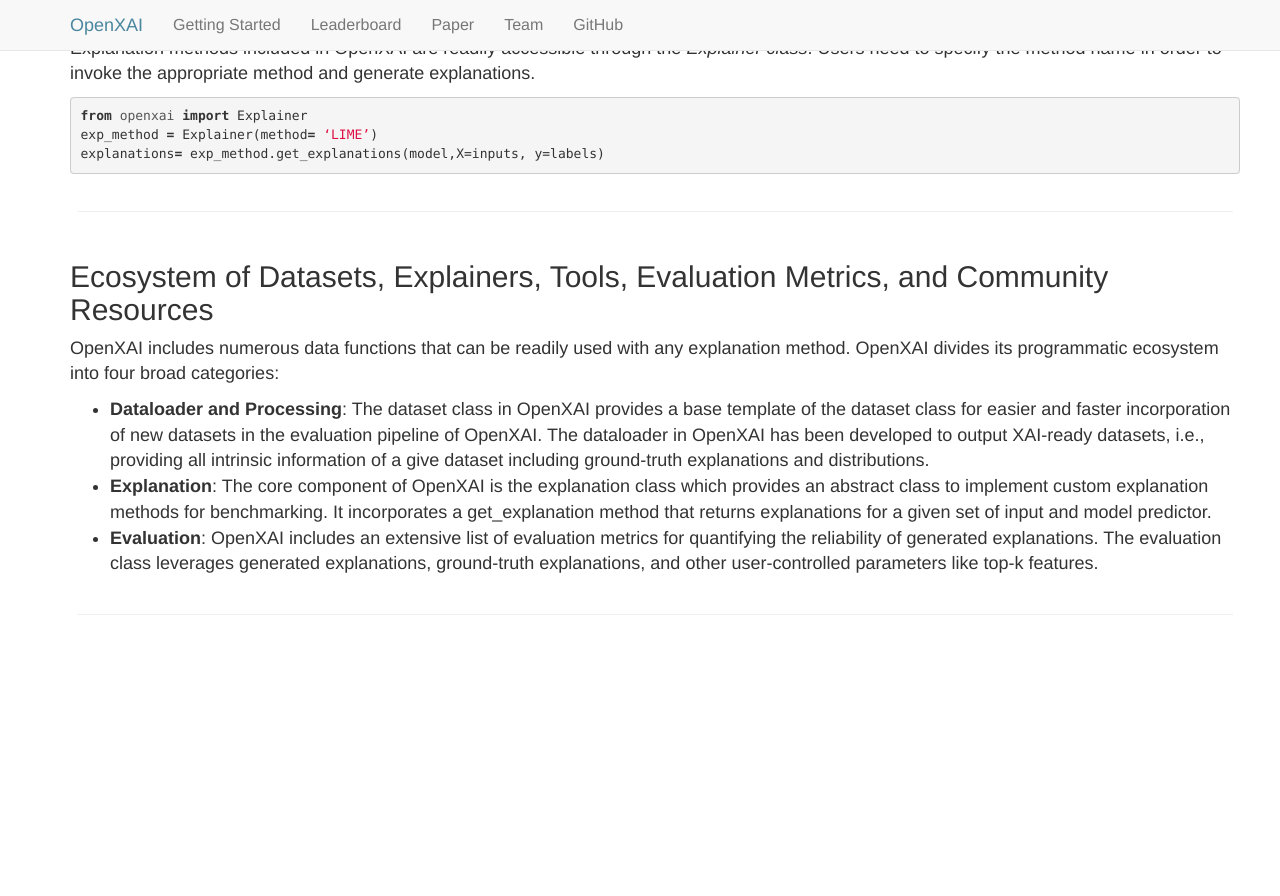
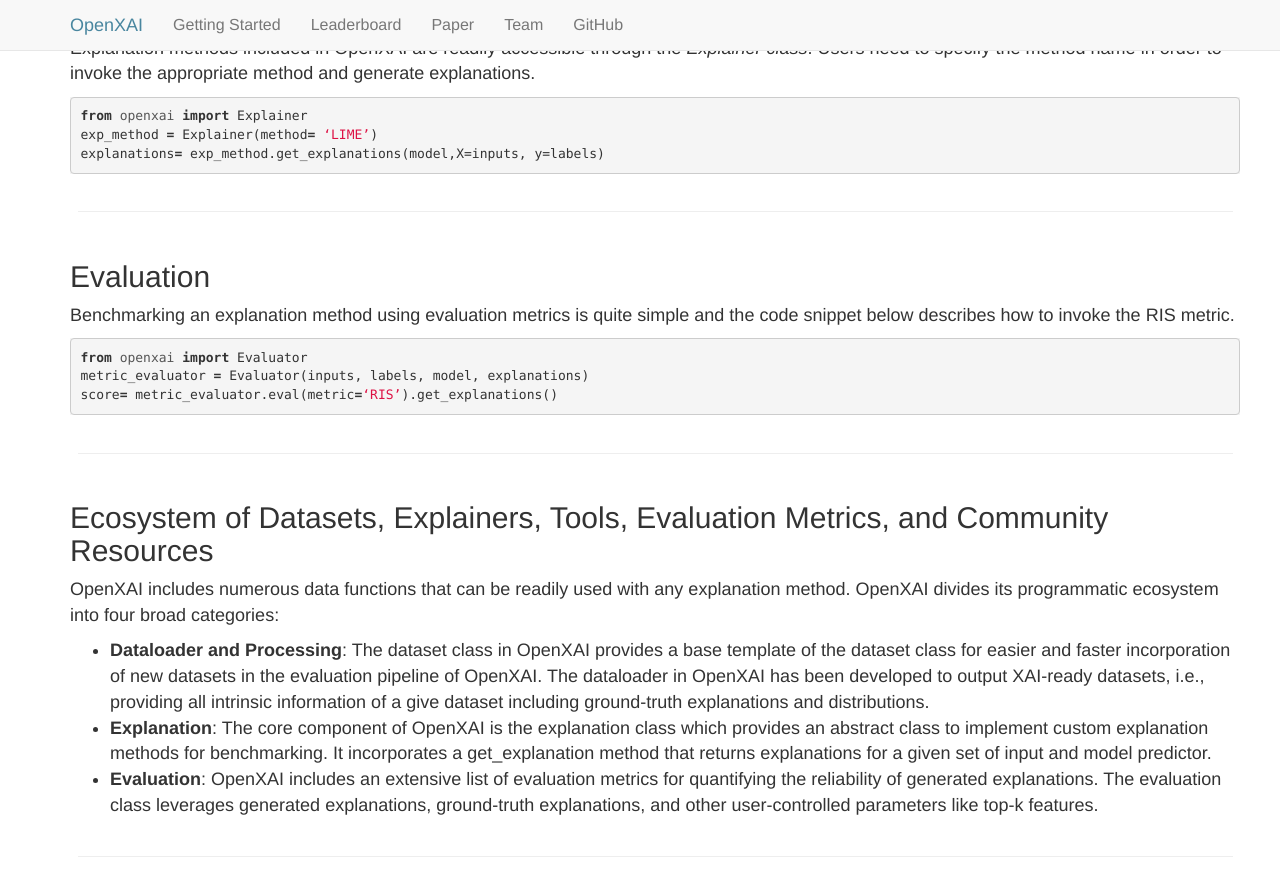
Before and after one commit to open-xai/open-xai.github.io, a Jekyll site: the page quick-start.html, which Jekyll copies as it is, in a window 1280 px wide and 900 px high, scrolled down 1391 px. Shown: the top 896 px of the window. Built offline with Jekyll 4.4.1, drawn with Linux system fonts in a browser that asks for light colours; before the commit the page ends 2100 px from its top, so only the background shows below that.

Commit message:
Update quick-start.html

```diff
--- a/quick-start.html
+++ b/quick-start.html
@@ -174,6 +174,19 @@
     <hr />
 </div>
 
+<h2 id="pretrained-models">Evaluation</h2>
+
+<p class="is-size-5">Benchmarking an explanation method using evaluation metrics is quite simple and the code snippet below describes how to invoke the RIS metric. </p>
+
+<div class="language-python highlighter-rouge"><div class="highlight"><pre class="highlight"><code><span class="kn">from</span> <span class="nn">openxai</span> <span class="kn">import</span> <span class="n">Evaluator</span>
+<span class="n">metric_evaluator</span> <span class="o">=</span> <span class="n">Evaluator(inputs, labels, model, explanations</span><span class="p">)</span>
+<span class="n">score</span><span class="o">=</span> <span class="n">metric_evaluator.eval(</span><span class="p">metric</span><span class="o">=</span><span class="s">‘RIS’</span><span class="p">).get_explanations()</span>
+</code></pre></div></div>
+
+<div class="column is-12">
+    <hr />
+</div>
+
 <h2 id="ecosystem-of-data-functions-tools-libraries-and-community-resources">Ecosystem of Datasets, Explainers, Tools, Evaluation Metrics, and Community Resources</h2>
 
 <p class="is-size-5"> OpenXAI includes numerous data functions that can be readily used with
```
